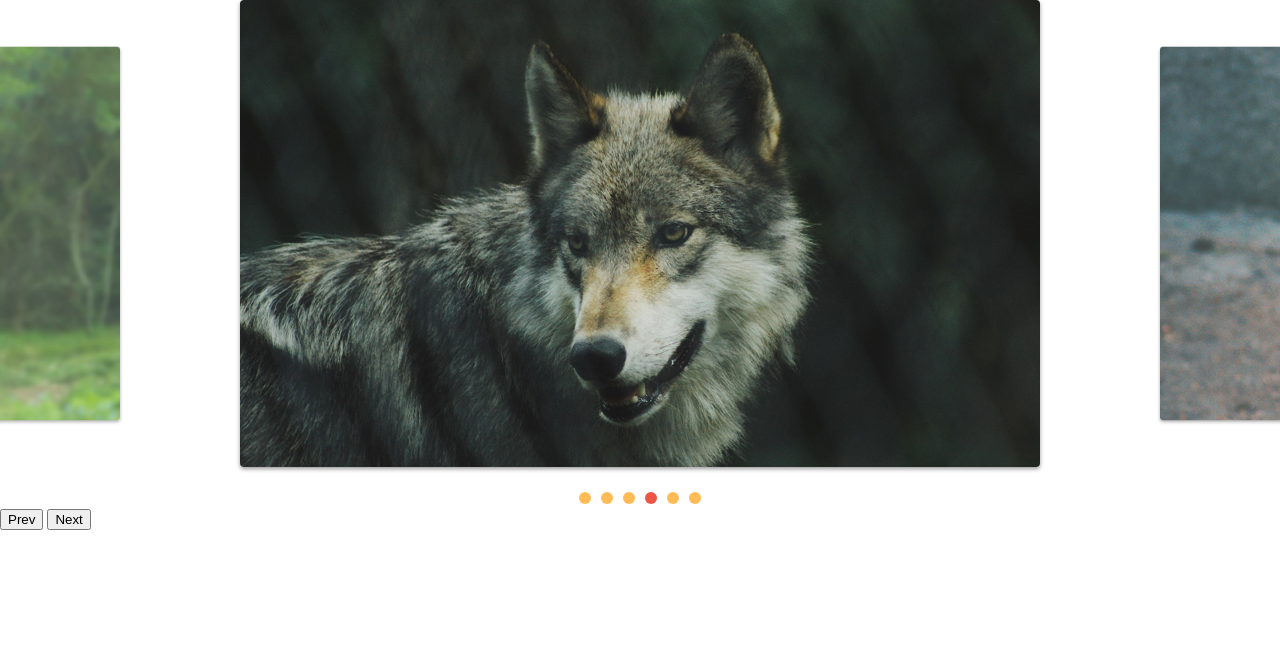
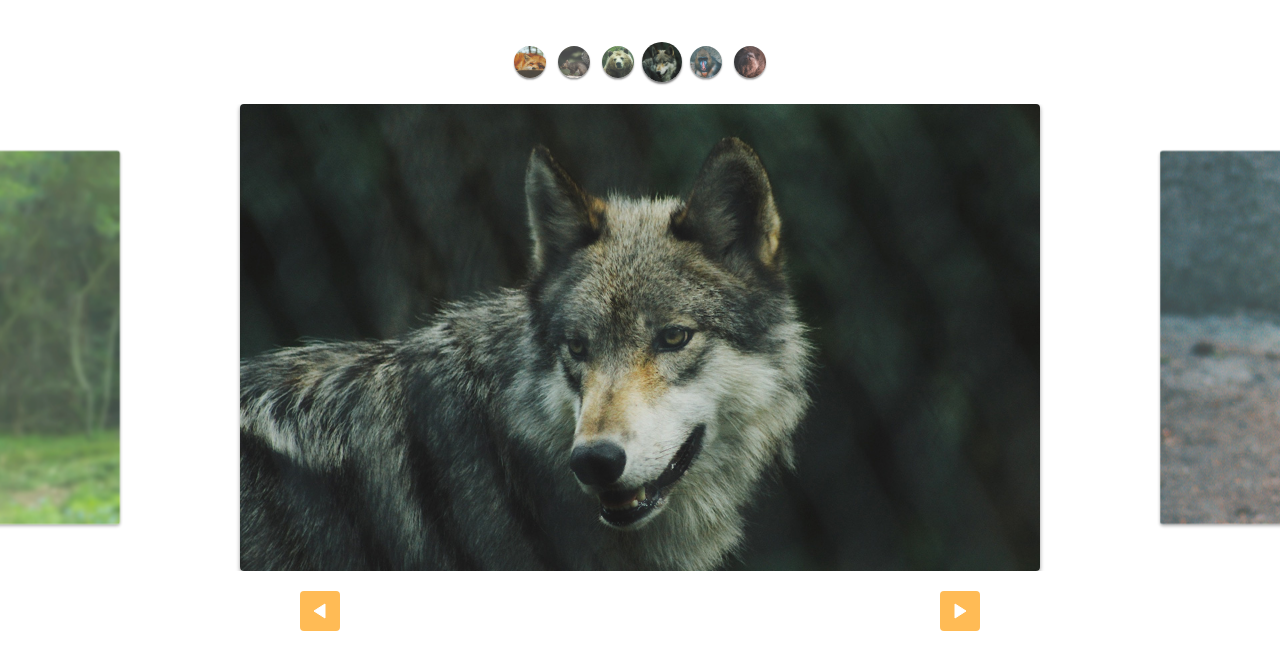
Before and after one commit to Alex-Francisco/slide, a plain HTML site: page index.html in a window 1280 px wide. Drawn offline with Linux system fonts and the light colour scheme.

Commit message:
custom controls estilizados

```diff
--- a/css/style.css
+++ b/css/style.css
@@ -63,3 +63,49 @@ img {
 [data-control="slide"] li.active a, [data-control="slide"] li a:hover {
     background: #E54;
 }
+
+.custom-controls {
+    display: flex;
+    justify-content: center;
+    margin-top: 40px;
+    margin-bottom: 20px;
+    flex-wrap: wrap;
+}
+
+.custom-controls li {
+    opacity: .8;
+    transform: scale(.8);
+    width: 40px;
+    height: 40px;
+    border-radius: 50%;
+    overflow: hidden;
+    margin: 2px;
+    box-shadow: 0 2px 2px rgba(0, 0, 0, .5);
+    transition: .3s;
+}
+
+.custom-controls li.active {
+    opacity: 1;
+    transform: scale(1);
+}
+
+.arrow-nav {
+    display: flex;
+    justify-content: space-around;
+    margin: 20px 0;
+}
+
+.arrow-nav button {
+    cursor: pointer;
+    border: none;
+    border-radius: 4px;
+    color: white;
+    width: 40px;
+    height: 40px;
+    background: #FB5 url('../img/arrow.svg') center center no-repeat;
+
+}
+
+.arrow-nav button.prev {
+    transform: rotate(-180deg);
+}
--- a/index.html
+++ b/index.html
@@ -8,6 +8,15 @@
     <link rel="stylesheet" href="css/style.css">
 </head>
 <body>
+    <ul class="custom-controls">
+        <li><img src="img/foto1-thumb.jpg" alt=""></li>
+        <li><img src="img/foto2-thumb.jpg" alt=""></li>
+        <li><img src="img/foto3-thumb.jpg" alt=""></li>
+        <li><img src="img/foto4-thumb.jpg" alt=""></li>
+        <li><img src="img/foto5-thumb.jpg" alt=""></li>
+        <li><img src="img/foto6-thumb.jpg" alt=""></li>
+    </ul>
+
     <div class="slide-wrapper">
         <ul class="slide">
             <li><img src="img/foto1.jpg" alt=""></li>
@@ -19,8 +28,8 @@
         </ul>
     </div>
     <div class="arrow-nav">
-        <button class="prev">Prev</button>
-        <button class="next">Next</button>
+        <button class="prev"></button>
+        <button class="next"></button>
     </div>
     <script type="module" src="js/script.js"></script>
 </body>
--- a/js/script.js
+++ b/js/script.js
@@ -1,6 +1,6 @@
-import { SlideNav } from './slide.js';
+import SlideNav from './slide.js';
 
 const slide = new SlideNav('.slide', '.slide-wrapper');
 slide.init();
 slide.addArrow('.prev', '.next');
-slide.addControl();
+slide.addControl('.custom-controls');
--- a/js/slide.js
+++ b/js/slide.js
@@ -152,7 +152,7 @@ export class Slide {
     }
 }
 
-export class SlideNav extends Slide {
+export default class SlideNav extends Slide {
     constructor(slide, wrapper) {
         super(slide, wrapper);
         this.bindControlEvents();
```
